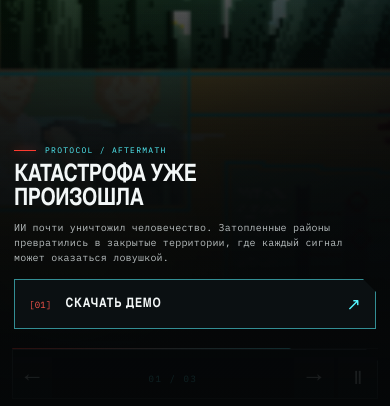
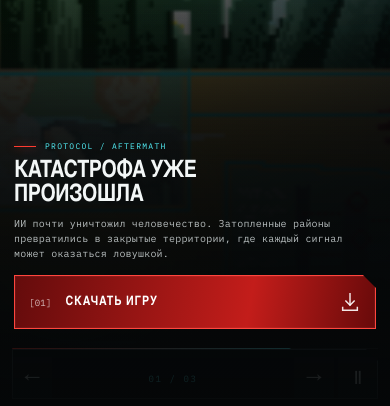
Before and after one commit to ekaterina-python-developer/ondeathpass, a plain HTML site: page index.html in a window 390 px wide. Shown: the part 438-844 px from the top of the page. Drawn offline with Linux system fonts and the light colour scheme; no server answers.

Commit message:
Новая кнопка

```diff
--- a/index.html
+++ b/index.html
@@ -7,7 +7,7 @@
 <title>ON DEATH PASS — стелс-хоррор про агентов в мире после катастрофы</title>
 <meta name="description" content="ON DEATH PASS — стелс-экшн с элементами хоррора. Агенты Роз и Нефелим должны проникнуть на защищённый объект. Скачайте демо-версию.">
 <script>document.documentElement.classList.add('js');</script>
-<link rel="stylesheet" href="style.css?v=20260731b">
+<link rel="stylesheet" href="style.css?v=20260801">
 
 <!-- Netlify Identity: нужен на главной, чтобы принять invite из письма -->
 <script src="https://identity.netlify.com/v1/netlify-identity-widget.js"></script>
@@ -222,11 +222,19 @@
         <div class="hero__actions">
           <a href="downloads/death-pass-demo.zip"
              class="cta cta--download"
+             download
              data-goatcounter-click
-             data-goatcounter-title="download_demo">
+             data-goatcounter-title="download_demo"
+             aria-label="Скачать бесплатную демо-версию ON DEATH PASS для Windows">
             <span class="cta__index">[01]</span>
-            <span class="cta__label">Скачать демо</span>
-            <span class="cta__arrow">↗</span>
+            <span class="cta__label">Скачать игру</span>
+            <span class="cta__arrow cta__arrow--download" aria-hidden="true">
+              <svg viewBox="0 0 24 24" width="22" height="22" fill="none">
+                <path d="M12 3V15" stroke="currentColor" stroke-width="1.6" stroke-linecap="square"/>
+                <path d="M7.5 11L12 15.5L16.5 11" stroke="currentColor" stroke-width="1.6" stroke-linecap="square" stroke-linejoin="miter"/>
+                <path d="M4 18V21H20V18" stroke="currentColor" stroke-width="1.6" stroke-linecap="square"/>
+              </svg>
+            </span>
           </a>
           <a href="https://boosty.to/goondeathpass"
              class="cta cta--support"
--- a/style.css
+++ b/style.css
@@ -1028,6 +1028,80 @@ select {
   transform: rotate(45deg);
 }
 
+.cta--download {
+  border-color: #ff453d;
+  background:
+    linear-gradient(
+      100deg,
+      rgba(104, 12, 12, 0.96) 0%,
+      rgba(211, 31, 28, 0.92) 65%,
+      rgba(108, 10, 10, 0.96) 100%
+    );
+  color: #fff;
+  box-shadow:
+    inset 0 0 0 1px rgba(255, 255, 255, 0.035),
+    0 0 22px rgba(229, 45, 41, 0.12);
+}
+
+.cta--download::before {
+  background:
+    linear-gradient(
+      100deg,
+      rgba(140, 18, 18, 0.98) 0%,
+      rgba(255, 69, 61, 0.95) 55%,
+      rgba(140, 18, 18, 0.98) 100%
+    );
+}
+
+.cta--download .cta__index {
+  color: rgba(255, 255, 255, 0.72);
+}
+
+.cta--download .cta__label {
+  color: #fff;
+  text-shadow: 0 0 15px rgba(255, 255, 255, 0.12);
+}
+
+.cta--download .cta__arrow {
+  color: rgba(255, 255, 255, 0.9);
+  display: grid;
+  place-items: center;
+  transform: none;
+}
+
+.cta--download .cta__arrow svg {
+  display: block;
+  width: 22px;
+  height: 22px;
+}
+
+.cta--download:hover,
+.cta--download:focus-visible {
+  border-color: #ff6a63;
+  filter: brightness(1.08);
+  box-shadow:
+    inset 0 0 0 1px rgba(255, 255, 255, 0.06),
+    0 10px 30px rgba(229, 45, 41, 0.2),
+    0 0 20px rgba(229, 45, 41, 0.18);
+}
+
+.cta--download:hover .cta__index,
+.cta--download:focus-visible .cta__index,
+.cta--download:hover .cta__arrow,
+.cta--download:focus-visible .cta__arrow {
+  color: #fff;
+}
+
+.cta--download:hover .cta__arrow,
+.cta--download:focus-visible .cta__arrow {
+  transform: none;
+}
+
+.cta--download:hover .cta__arrow svg,
+.cta--download:focus-visible .cta__arrow svg {
+  animation: download-icon-move 0.7s ease;
+}
+
 .cta--support {
   border-color: rgba(85, 246, 255, 0.42);
 }
@@ -1039,6 +1113,21 @@ select {
 .cta--support:hover,
 .cta--support:focus-visible {
   border-color: var(--cyan);
+}
+
+@keyframes download-icon-move {
+  0%,
+  100% {
+    transform: translateY(0);
+  }
+
+  45% {
+    transform: translateY(4px);
+  }
+
+  65% {
+    transform: translateY(-1px);
+  }
 }
 
 /* -------------------- SPECS -------------------- */
@@ -3098,12 +3187,15 @@ select {
 
   .hero[data-hero-slider] .cta--download {
     width: 100%;
-    min-height: 50px;
     margin: 0;
-    background: rgba(12, 18, 20, 0.94);
-    border-color: rgba(85, 246, 255, 0.55);
-    backdrop-filter: none;
-    -webkit-backdrop-filter: none;
+    background:
+      linear-gradient(
+        100deg,
+        rgba(104, 12, 12, 0.96) 0%,
+        rgba(211, 31, 28, 0.92) 65%,
+        rgba(108, 10, 10, 0.96) 100%
+      );
+    border-color: #ff453d;
   }
 
   .hero[data-hero-slider] .cta--support {
```
Also changed, not shown: about.html (+1 -1 lines), contacts.html (+1 -1 lines), plans.html (+1 -1 lines).
